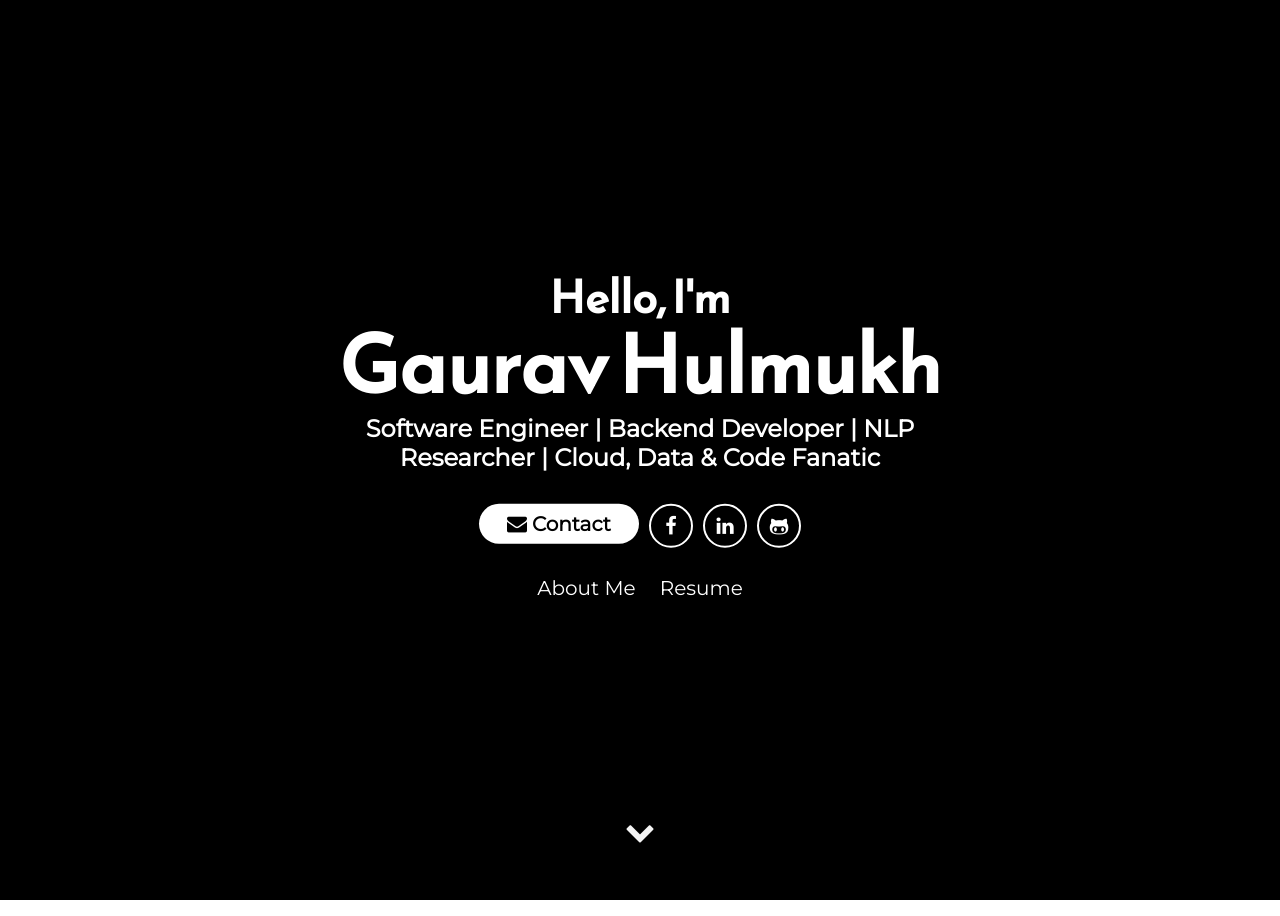
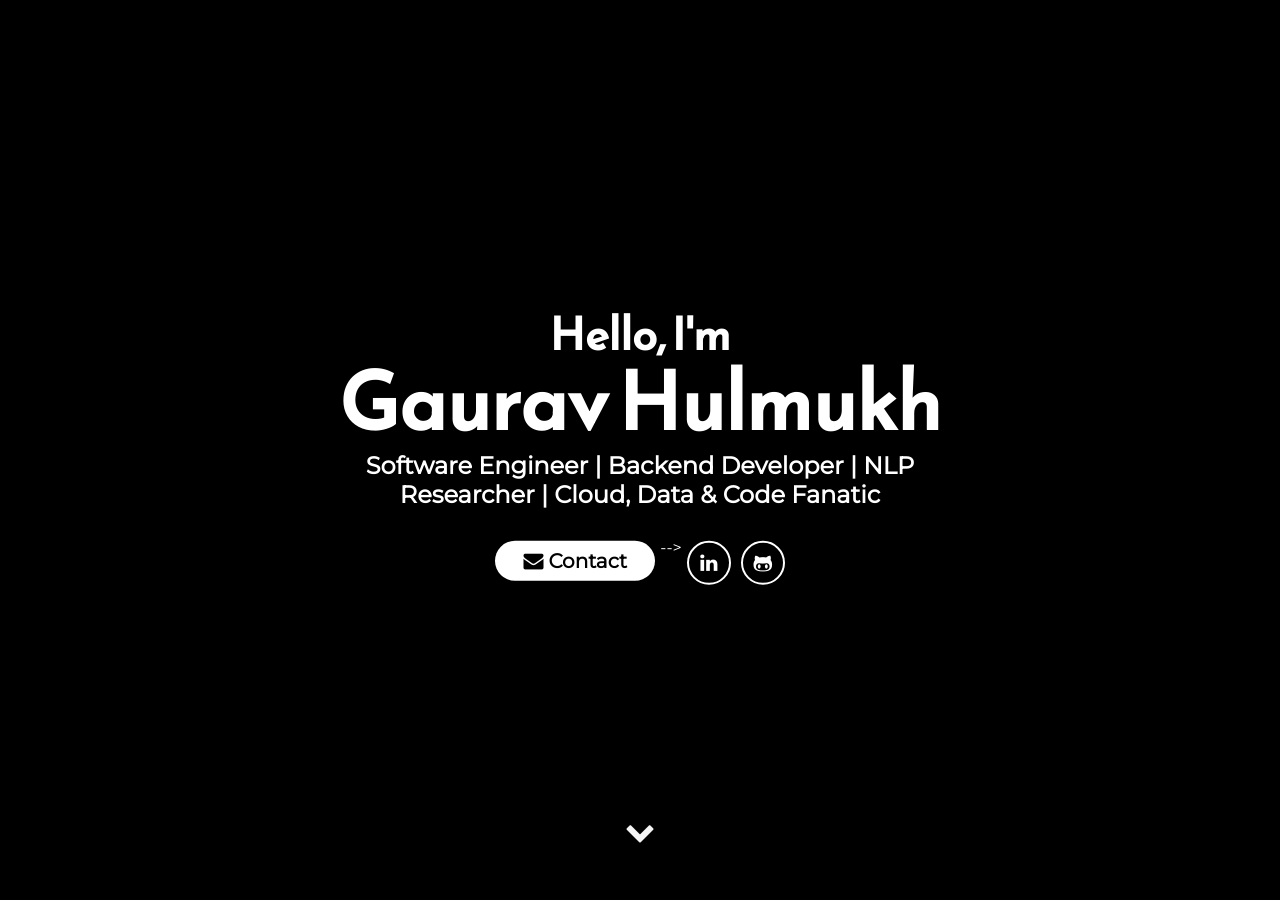
Before and after one commit to Gauravhulmukh/Gauravhulmukh.github.io, a Jekyll site: the page built from index.html, in a window 1280 px wide. Built offline with Jekyll 4.4.1, drawn with Linux system fonts in a browser that asks for light colours.

Commit message:
Update header.html

```diff
--- a/_includes/header.html
+++ b/_includes/header.html
@@ -6,16 +6,16 @@
       </h1>
       <div class="header-icons">
         <a aria-label="Send email" href="mailto:gauravhulmukh15@gmail.com"><i class="icon fa fa-envelope"> <span class="contact-button-header">Contact</span></i></a>
-        <a aria-label="My Facebook" target="_blank" href="https://www.facebook.com/{{ site.facebook_username }}"><i class="icon fa fa-facebook-f" aria-hidden="true"></i></a>
-        <!-- <a aria-label="My Twitter" target="_blank" href="https://twitter.com/{{ site.twitter_username }}"><i class="icon fa fa-twitter" aria-hidden="true"></i></a> -->
+<!--         <a aria-label="My Facebook" target="_blank" href="https://www.facebook.com/{{ site.facebook_username }}"><i class="icon fa fa-facebook-f" aria-hidden="true"></i></a>
+        <!-- <a aria-label="My Twitter" target="_blank" href="https://twitter.com/{{ site.twitter_username }}"><i class="icon fa fa-twitter" aria-hidden="true"></i></a> --> -->
         <!-- <a aria-label="My Google Plus" target="_blank" href="https://plus.google.com/{{ site.gplus_username }}"><i class="icon fa fa-google-plus" aria-hidden="true"></i></a> -->
         <a aria-label="My Linkedin" target="_blank" href="https://www.linkedin.com/in/{{ site.linkedin_username }}"><i class="icon fa fa-linkedin" aria-hidden="true"></i></a>
         <a aria-label="My Github" target="_blank" href="https://github.com/{{ site.github_username }}"><i class="icon fa fa-github-alt" aria-hidden="true"></i></a>
       </div>
-      <div class="header-links">
+<!--       <div class="header-links">
         <a class="link cool-link" href="#about" data-scroll>About Me</a>
         <a class="link cool-link" target="_blank" href="{{ "/assets/files/Gaurav_cv.pdf" | prepend: site.baseurl }}">Resume</a>
-      </div>
+      </div> -->
   </div>
   <a class="down" href="#about" data-scroll><i class="icon fa fa-chevron-down" aria-hidden="true"></i></a>
 </div>
```
